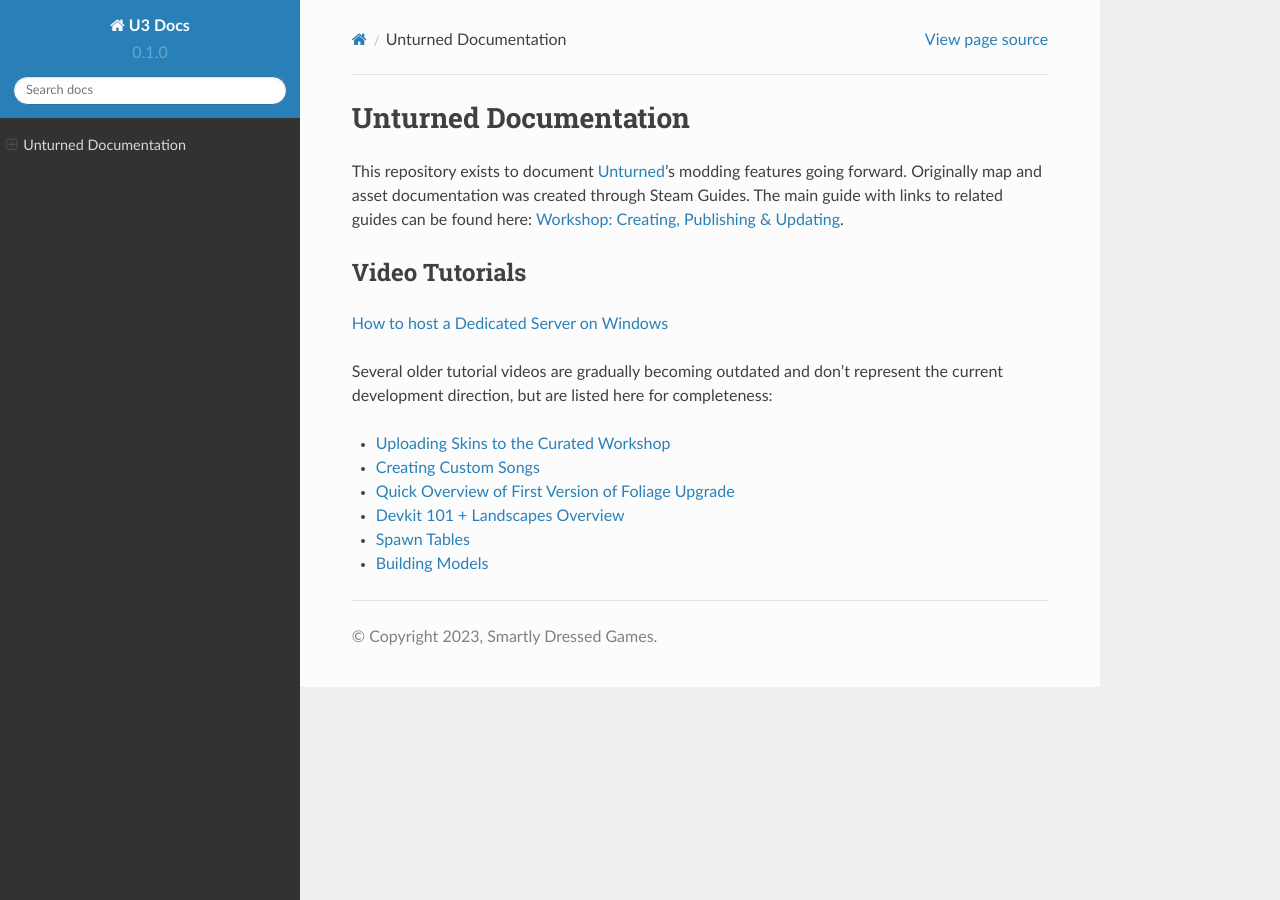
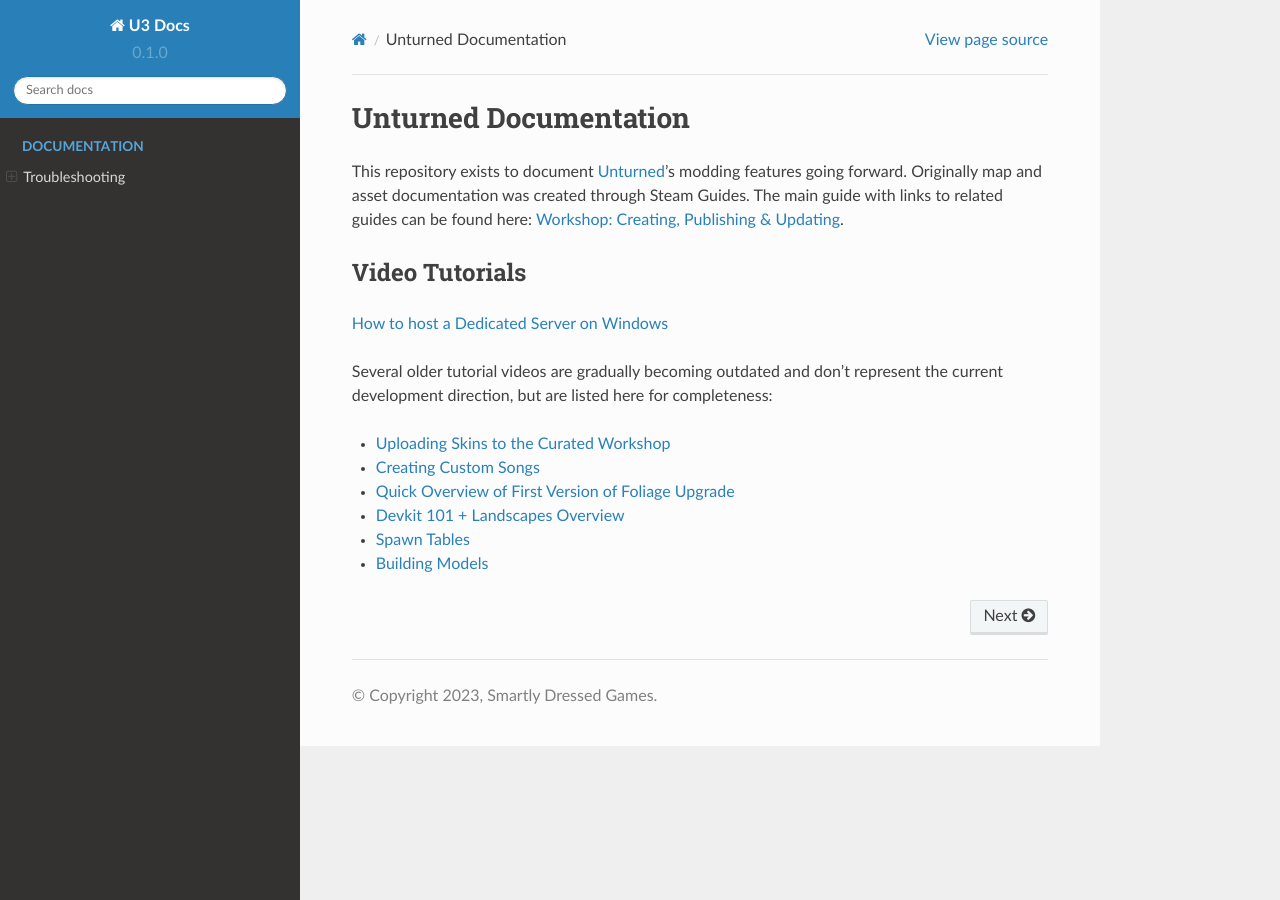
Before and after one commit to MoltonMontro/TestDocs, a Sphinx documentation site: the page built from docs/source/index.rst, in a window 1280 px wide. Built offline with Sphinx 7.4.7 and the Read the Docs theme 2.0.0, drawn with Linux system fonts in a browser that asks for light colours; some of the changed lines change nothing that is shown.

Commit message:
Update index.rst

```diff
--- a/docs/source/index.rst
+++ b/docs/source/index.rst
@@ -21,3 +21,13 @@
 * `Spawn Tables <https://www.youtube.com/watch?v=7Aiz7utMx8g>`_
 
 * `Building Models <https://www.youtube.com/watch?v=rAZ9KEGjSUk>`_
+
+.. Below is the table-of-content tree for the website,
+   which is hidden from the page but appears in the sidebar.
+
+.. toctree::
+   :hidden:
+   :maxdepth: 1
+   :caption: Documentation
+
+   Troubleshooting
```
